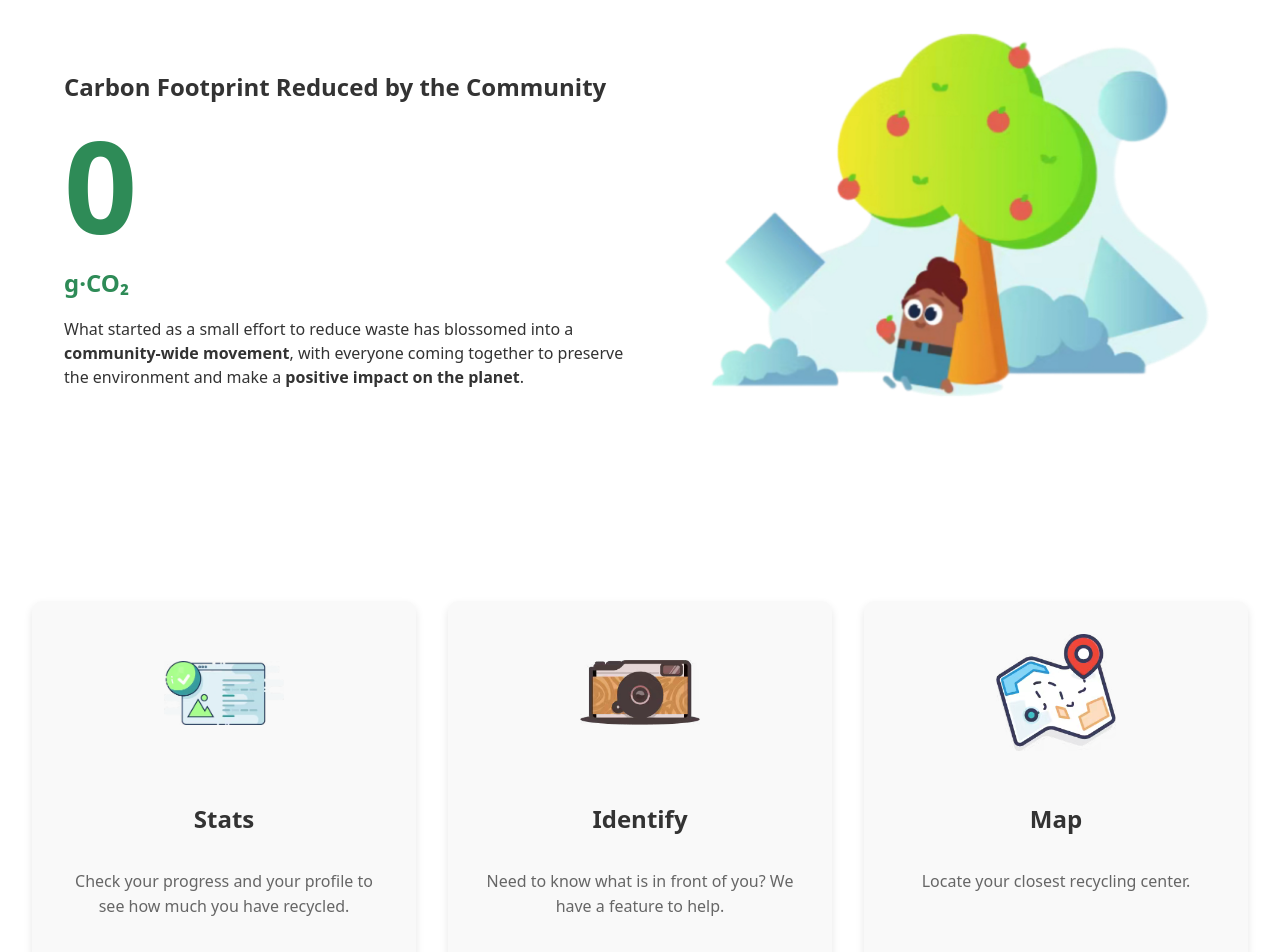
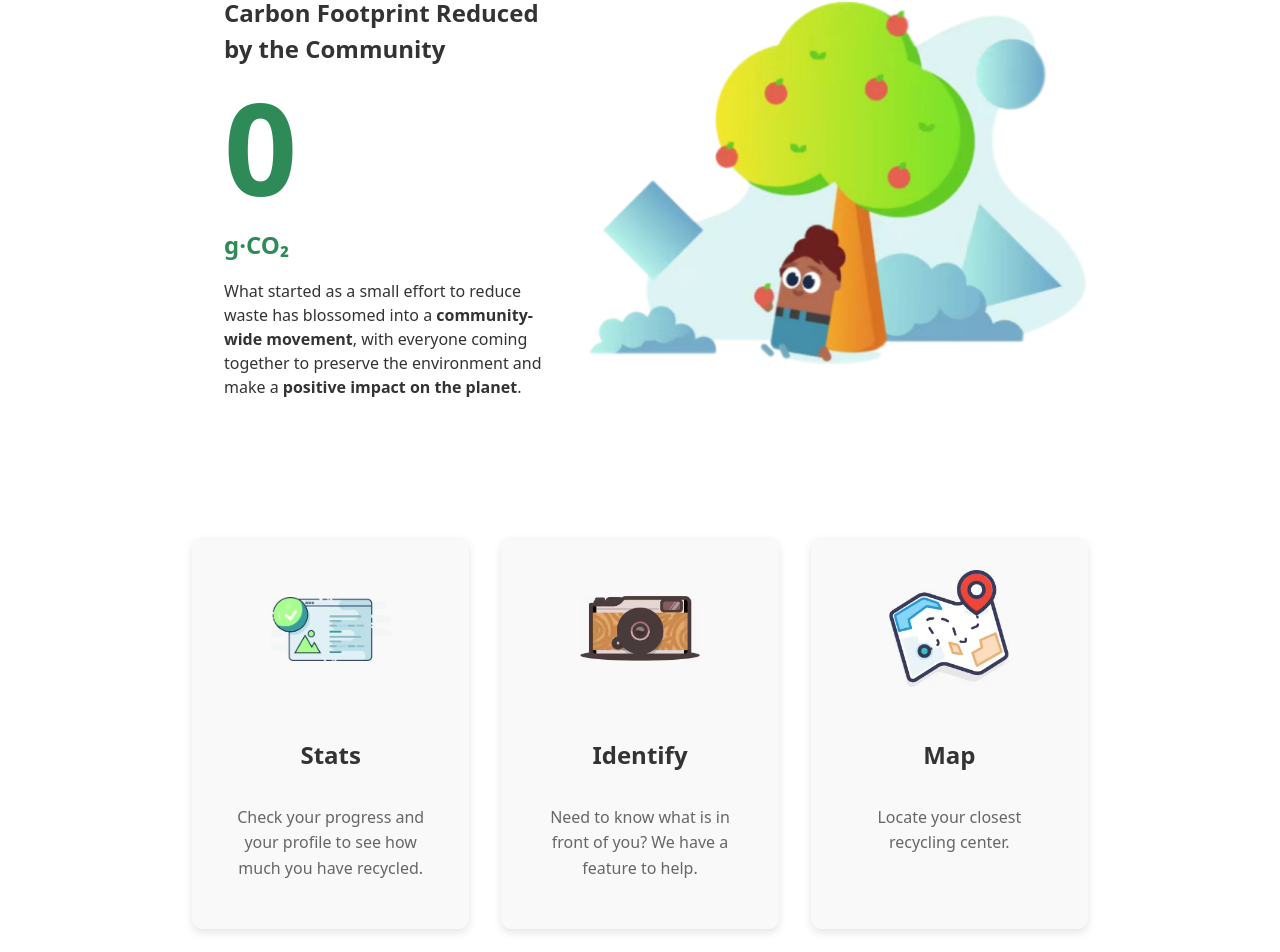
Before and after one commit to moonlytx/tm03-cp, a React (Vite) app: page / in a window 1280 px wide. Shown: the part 673-1625 px from the top of the page. Built offline with nearby package versions, Linux system fonts and the light colour scheme; no server answers.

Commit message:
update homepage margin

```diff
--- a/src/pages/HomePage.jsx
+++ b/src/pages/HomePage.jsx
@@ -10,9 +10,11 @@ function HomePage() {
 
   return (
     <div className="waste-app">
-      <Hero />
-      <Comm_Stats totalCarbonEmission={totalCarbonEmission} />
-      <FeatureCards />
+      <div className="content-container">
+        <Hero />
+        <Comm_Stats totalCarbonEmission={totalCarbonEmission} />
+        <FeatureCards />
+      </div>
     </div>
   );
 }
```
